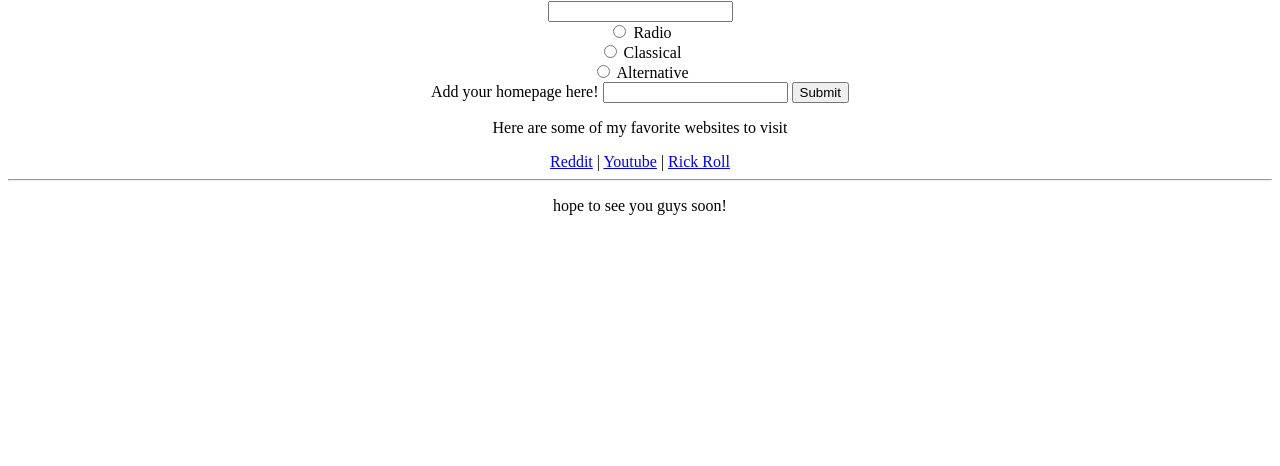
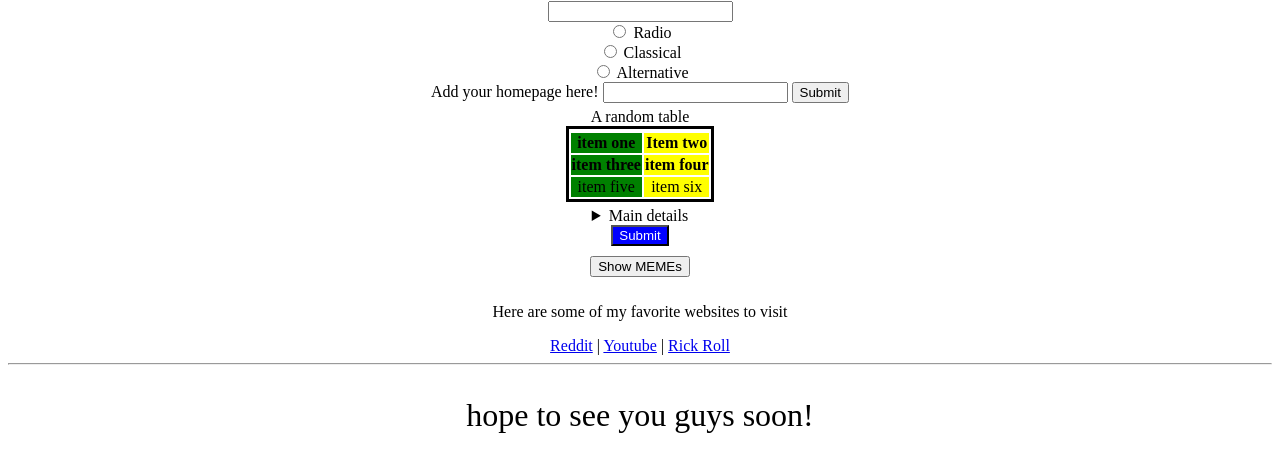
Before and after one commit to Xavierkst/wi21-cse110-lab3, a plain HTML site: page index.html in a window 1280 px wide. Shown: the part 3169-3635 px from the top of the page. Before the commit the page ends 3400 px from the top, so only its background shows below. Drawn offline with Linux system fonts and the light colour scheme.

Commit message:
finished part 2 i think

```diff
--- a/index.html
+++ b/index.html
@@ -188,8 +188,44 @@ future.
                 <input type="url" name="homepage">
                 <input type="submit" value="Submit">
                 <br>
-
-
+                <table style="border: solid; margin: 5px auto;">
+                  <tr>
+                    <colgroup>
+                      <col style="background-color: green;">
+                      <col style="background-color: yellow;">
+                    </colgroup>
+                    <caption>A random table</caption>
+                    <th>item one</th>
+                    <th>Item two</th>
+                  </tr>
+                  <tr>
+                    <th>item three</th>
+                    <th>item four</th>
+                  </tr>
+                  <tr>
+                    <td>item five</td>
+                    <td>item six</td>
+                  </tr>
+                </table>
+                <details>
+                  <summary>Main details</summary>
+                  <p>Lorem ipsum dolor sit amet, consectetur adipiscing elit, sed do eiusmod tempor incididunt ut labore et dolore magna aliqua. Ut enim ad minim veniam, quis nostrud
+                  </p>
+                </details>
+                <button type="button" style="color:white;background-color: blue;">Submit</button>
+                <br>
+                <button style="margin: 10px;" onclick="showContent()">Show MEMEs</button>
+                <template>
+                  <h2>Memes</h2>
+                  <img src="https://external-content.duckduckgo.com/iu/?u=https%3A%2F%2Fwww.pbs.org%2Fwnet%2Fnature%2Ffiles%2F2016%2F06%2Fharambe-22-1.jpg&f=1&nofb=1" width="200" height="200">
+                </template>
+                <script>
+                function showContent() {
+                  var temp = document.getElementsByTagName("template")[0];
+                  var clon = temp.content.cloneNode(true);
+                  document.body.appendChild(clon);
+                }
+                </script>
                 <p>Here are some of my favorite websites to visit</p>
                 <nav>
                   <a href="www.reddit.com">Reddit</a> |
@@ -202,7 +238,7 @@ future.
           </body>
           <hr>
           <footer>
-            <p>
+            <p style="font-size: 2rem;">
               hope to see you guys soon!
             </p>
           </footer>
```
